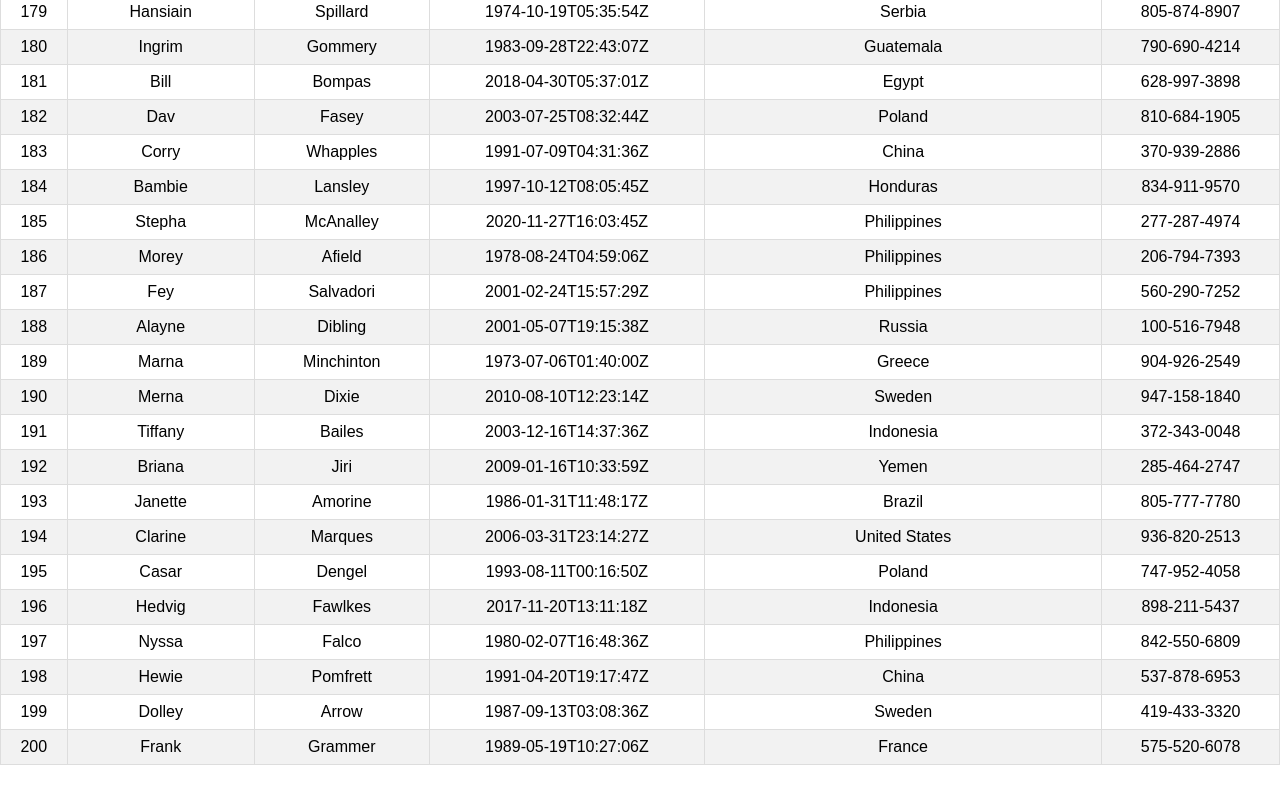
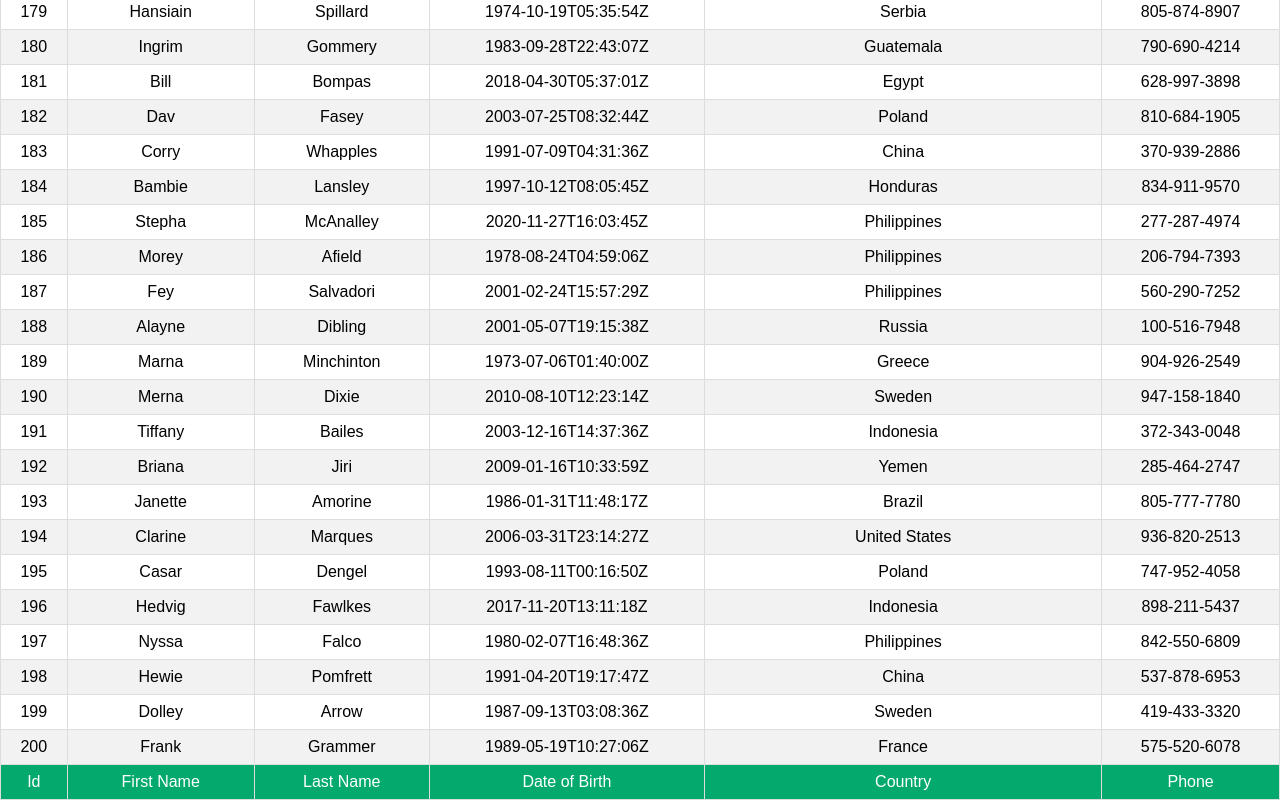
Before and after one commit to serdarsen/react-table-demo, a React (Create React App) app: page / in a window 1280 px wide. Shown: the part 6279-7079 px from the top of the page. Before the commit the page ends 7044 px from the top, so only its background shows below. Built offline with nearby package versions, Linux system fonts and the light colour scheme.

Commit message:
Add Footer

```diff
--- a/src/components/BasicTable.js
+++ b/src/components/BasicTable.js
@@ -13,8 +13,14 @@
     data: dataMemo,
   });
 
-  const { getTableProps, getTableBodyProps, headerGroups, rows, prepareRow } =
-    tableInstance;
+  const {
+    getTableProps,
+    getTableBodyProps,
+    headerGroups,
+    footerGroups,
+    rows,
+    prepareRow,
+  } = tableInstance;
 
   return (
     <table className="basic-table" {...getTableProps()}>
@@ -39,6 +45,15 @@
           );
         })}
       </tbody>
+      <tfoot>
+        {footerGroups.map((footerGroup) => (
+          <tr {...footerGroup.getFooterGroupProps()}>
+            {footerGroup.headers.map((column) => (
+              <td {...column.getFooterProps()}>{column.render("Footer")}</td>
+            ))}
+          </tr>
+        ))}
+      </tfoot>
     </table>
   );
 };
--- a/src/components/columns.js
+++ b/src/components/columns.js
@@ -2,26 +2,32 @@
   {
     accessor: "id",
     Header: "Id",
+    Footer: "Id",
   },
   {
     accessor: "first_name",
     Header: "First Name",
+    Footer: "First Name",
   },
   {
     accessor: "last_name",
     Header: "Last Name",
+    Footer: "Last Name",
   },
   {
     accessor: "date_of_birth",
     Header: "Date of Birth",
+    Footer: "Date of Birth",
   },
   {
     accessor: "country",
     Header: "Country",
+    Footer: "Country",
   },
   {
     accessor: "phone",
     Header: "Phone",
+    Footer: "Phone",
   },
 ];
 
--- a/src/components/table.css
+++ b/src/components/table.css
@@ -18,7 +18,7 @@
   background-color: #ddd;
 }
 
-.basic-table th {
+.basic-table th, tfoot td {
   padding-top: 12px;
   padding-bottom: 12px;
   text-align: center;
```
